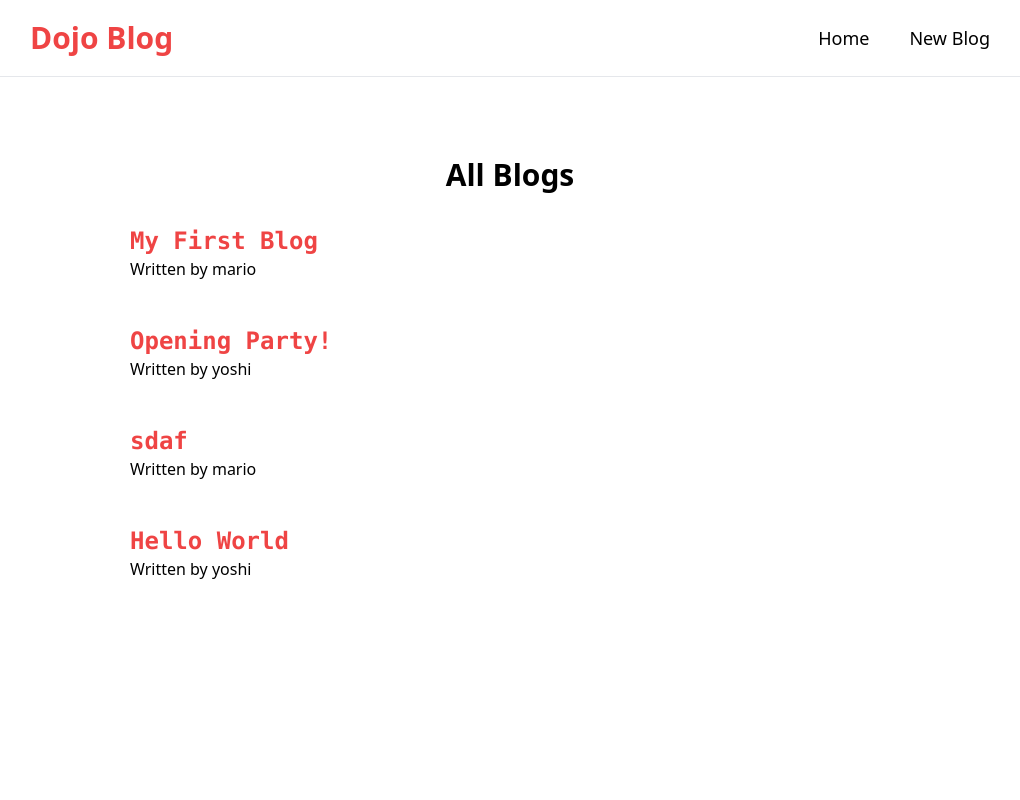
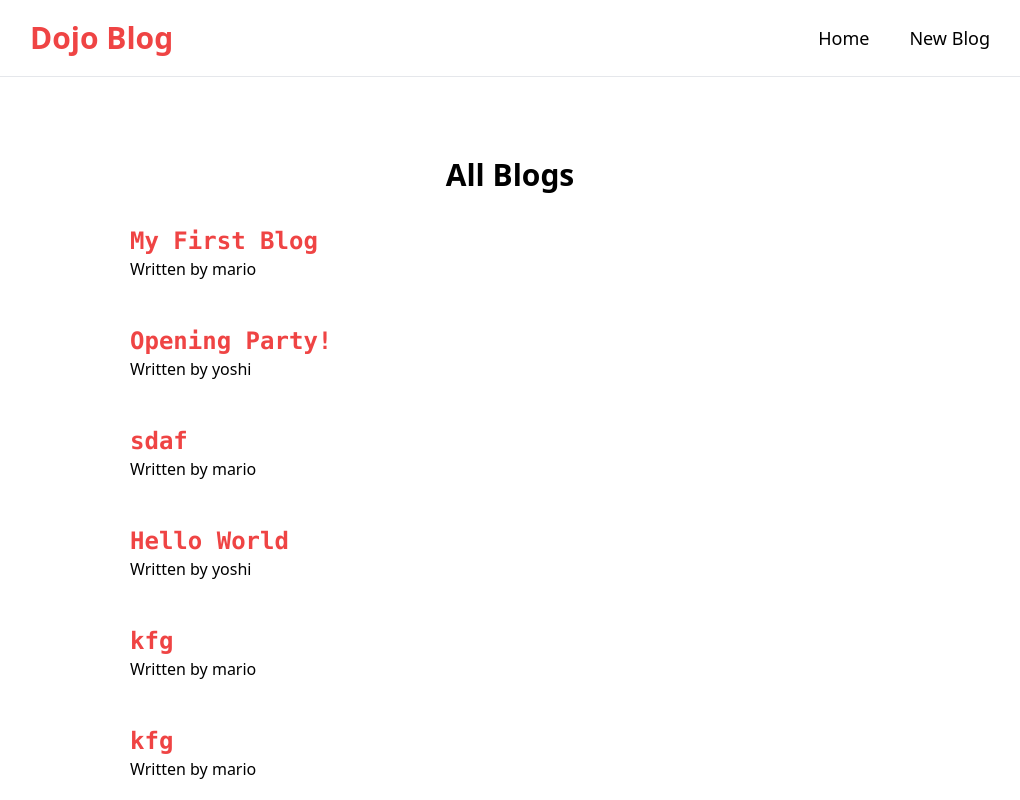
Before and after one commit to batoorsohail/dojo-blog, a React (Vite) app: page / in a window 1280 px wide. Shown: the top 800 px of the page, without its empty margins (130-1150 px from the left). Built offline with nearby package versions, Linux system fonts and the light colour scheme; data requests are answered from the project's data file; a web font is replaced by a local one.

Commit message:
Add Loading button

```diff
--- a/data/db.json
+++ b/data/db.json
@@ -23,6 +23,90 @@
       "body": "The first thing I ran when I started coding.The first thing I ran when I started coding.The first thing I ran when I started coding.The first thing I ran when I started coding.The first thing I ran when I started coding.The first thing I ran when I started coding.The first thing I ran when I started coding.The first thing I ran when I started coding.\n",
       "author": "yoshi",
       "id": 4
+    },
+    {
+      "title": "kfg",
+      "body": "sdflkjasfd;ljkfa;sdjffasfdfdsafs",
+      "author": "mario",
+      "id": 5
+    },
+    {
+      "title": "kfg",
+      "body": "sdflkjasfd;ljkfa;sdjffasfdfdsafs",
+      "author": "mario",
+      "id": 6
+    },
+    {
+      "title": "kfg",
+      "body": "sdflkjasfd;ljkfa;sdjffasfdfdsafs",
+      "author": "mario",
+      "id": 7
+    },
+    {
+      "title": "kfg",
+      "body": "sdflkjasfd;ljkfa;sdjffasfdfdsafs",
+      "author": "mario",
+      "id": 8
+    },
+    {
+      "title": "kfg",
+      "body": "sdflkjasfd;ljkfa;sdjffasfdfdsafs",
+      "author": "mario",
+      "id": 9
+    },
+    {
+      "title": "kfg",
+      "body": "sdflkjasfd;ljkfa;sdjffasfdfdsafs",
+      "author": "mario",
+      "id": 10
+    },
+    {
+      "title": "kfg",
+      "body": "sdflkjasfd;ljkfa;sdjffasfdfdsafs",
+      "author": "mario",
+      "id": 11
+    },
+    {
+      "title": "kfg",
+      "body": "sdflkjasfd;ljkfa;sdjffasfdfdsafs",
+      "author": "mario",
+      "id": 12
+    },
+    {
+      "title": "kfg",
+      "body": "sdflkjasfd;ljkfa;sdjffasfdfdsafs",
+      "author": "mario",
+      "id": 13
+    },
+    {
+      "title": "kfg",
+      "body": "sdflkjasfd;ljkfa;sdjffasfdfdsafs",
+      "author": "mario",
+      "id": 14
+    },
+    {
+      "title": "kfg",
+      "body": "sdflkjasfd;ljkfa;sdjffasfdfdsafs",
+      "author": "mario",
+      "id": 15
+    },
+    {
+      "title": "kfg",
+      "body": "sdflkjasfd;ljkfa;sdjffasfdfdsafs",
+      "author": "mario",
+      "id": 16
+    },
+    {
+      "title": "kfg",
+      "body": "sdflkjasfd;ljkfa;sdjffasfdfdsafs",
+      "author": "mario",
+      "id": 17
+    },
+    {
+      "title": "kfg",
+      "body": "sdflkjasfd;ljkfa;sdjffasfdfdsafs",
+      "author": "mario",
+      "id": 18
     }
   ]
 }
--- a/src/pages/Create.jsx
+++ b/src/pages/Create.jsx
@@ -4,9 +4,12 @@ const Create = () => {
   const [ title, setTitle ] = useState('');
   const [ body, setBody ] = useState('');
   const [ author, setAuthor ] = useState('mario');
+  const [ isPending, setIsPending ] = useState(false);
 
   const handleSubmit = (e) => {
-    e.preventDefault()
+    e.preventDefault();
+    setIsPending(true);
+
     const blog = { title, body, author };
     fetch('http://localhost:3000/blogs', {
       method: 'POST',
@@ -14,6 +17,7 @@ const Create = () => {
       body: JSON.stringify(blog)
     }).then(() => {
       console.log('Blog Added');
+      setIsPending(false);
     })
   }
 
@@ -46,7 +50,8 @@ const Create = () => {
           <option value="mario">mario</option>
           <option value="yoshi">yoshi</option>
         </select>
-        <button className='self-center bg-red-500 text-white w-20 rounded-md px-1 py-2'>Add Blog</button>
+        { !isPending && <button className='self-center bg-red-500 text-white w-20 rounded-md px-1 py-2'>Add Blog</button> }
+        { isPending && <button className='self-center bg-red-500 text-white w-24 rounded-md px-1 py-2'>Adding Blog...</button> }
         <p>{title}</p>
         <p>{body}</p>
         <p>{author}</p>
```
